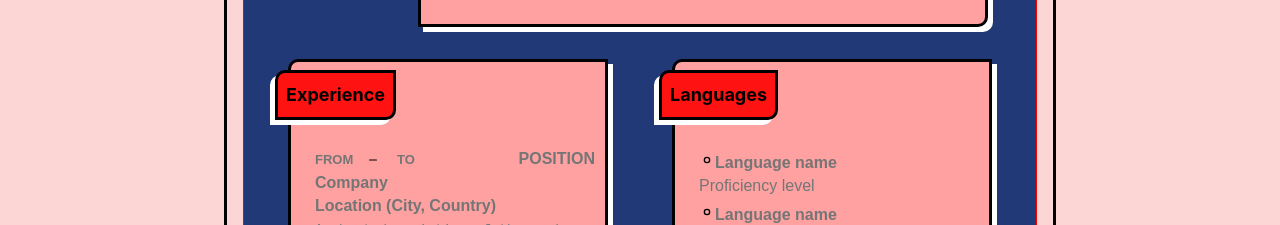
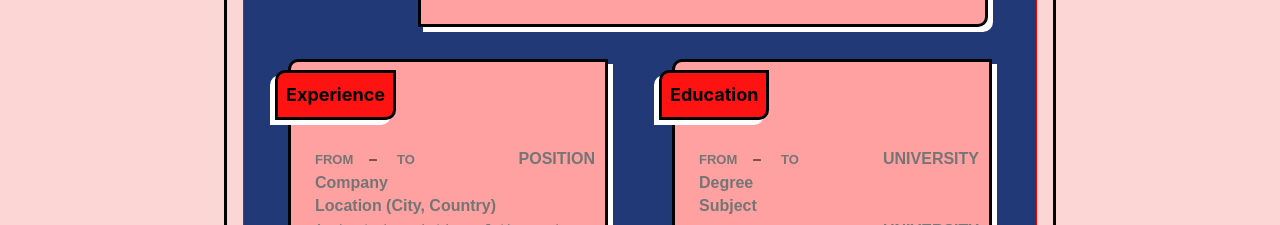
Before and after one commit to sasha-valderrama/generate-your-CV, a React (Create React App) app: page /cv-form in a window 1280 px wide. Shown: the part 575-800 px from the top of the page. Built offline with nearby package versions, Linux system fonts and the light colour scheme.

Commit message:
Education section is updating

```diff
--- a/src/components/form/index.js
+++ b/src/components/form/index.js
@@ -10,10 +10,13 @@ import { BodyWrapper } from './body/BodyWrapper';
 import Language from './sections/Language';
 import Skill from './sections/Skills';
 import Experience from './sections/Experience';
+import EducationItem from './sections/EducationItem';
 
 export default function Form() {
-  const [{ profile, about, experiences, languages, skills }, dispatch] =
-    useReducer(reducer, initialState);
+  const [
+    { profile, about, experiences, education, languages, skills },
+    dispatch,
+  ] = useReducer(reducer, initialState);
 
   const handleChangeProfile = (e) => {
     dispatch({
@@ -30,9 +33,21 @@ export default function Form() {
       about: about,
     });
   };
+
   const handleChangeExperiences = (id, key, value) => {
     dispatch({
       type: 'UPDATE_EXPERIENCES',
+      payload: {
+        id,
+        key,
+        value,
+      },
+    });
+  };
+
+  const handleChangeEducation = (id, key, value) => {
+    dispatch({
+      type: 'UPDATE_EDUCATION',
       payload: {
         id,
         key,
@@ -66,7 +81,7 @@ export default function Form() {
   // console.log(profile);     //Updates!!!
   // console.log(about);       //Updates!!!
   // console.log(experiences); //Update!!!
-  // console.log(education);   //
+  console.log(education); //
   // console.log(languages);   //Updates!!!
   // console.log(skills);      // Updates!!!
   return (
@@ -99,11 +114,17 @@ export default function Form() {
               );
             })}
           </Section>
-          {/* <Section right subtitle="Education">
-            {testingEducation.map((item) => {
-              return <SectionListItem key={nanoid()}>{item}</SectionListItem>;
+          <Section right subtitle="Education">
+            {education.map((item) => {
+              return (
+                <EducationItem
+                  key={item.id}
+                  item={item}
+                  onChangeEducation={handleChangeEducation}
+                />
+              );
             })}
-          </Section> handleChangeExperience*/}
+          </Section>
           <Section subtitle="Languages">
             {languages.map((language) => {
               return (
--- /dev/null
+++ b/src/components/form/sections/EducationItem.js
@@ -0,0 +1,143 @@
+import React from 'react';
+import { SectionListItem } from './Section';
+import styled from '@emotion/styled';
+import { BsDash } from 'react-icons/bs';
+
+export default function EducationItem({ item, onChangeEducation }) {
+  const handleFromChange = (e) => {
+    const { value } = e.target;
+    onChangeEducation(item.id, 'from', value);
+  };
+
+  const handleToChange = (e) => {
+    const { value } = e.target;
+    onChangeEducation(item.id, 'to', value);
+  };
+
+  const handleUniversityChange = (e) => {
+    const { value } = e.target;
+    onChangeEducation(item.id, 'university', value);
+  };
+  const handleDegreeChange = (e) => {
+    const { value } = e.target;
+    onChangeEducation(item.id, 'degree', value);
+  };
+  const handleSubjectChange = (e) => {
+    const { value } = e.target;
+    onChangeEducation(item.id, 'subject', value);
+  };
+
+  return (
+    <SectionListItem>
+      <EducationWrapper>
+        <HeadingWrapper>
+          <YearsWrapper>
+            <EducationYear
+              left
+              type="text"
+              id={`${item.id}-from`}
+              name="from"
+              value={item.from}
+              onChange={(e) => handleFromChange(e)}
+              placeholder="FROM"
+            />
+            <BsDash />
+            <EducationYear
+              type="text"
+              id={`${item.id}-to`}
+              name="to"
+              value={item.to}
+              onChange={(e) => handleToChange(e)}
+              placeholder="TO"
+            />
+          </YearsWrapper>
+          <EducationInput
+            right
+            type="text"
+            id={`${item.id}-university`}
+            name="university"
+            value={item.university}
+            onChange={(e) => handleUniversityChange(e)}
+            placeholder="University"
+          />
+        </HeadingWrapper>
+        <EducationInput
+          type="text"
+          id={`${item.id}-degree`}
+          name="degree"
+          value={item.degree}
+          onChange={(e) => handleDegreeChange(e)}
+          placeholder="Degree"
+        />
+        <EducationInput
+          type="text"
+          id={`${item.id}-subject`}
+          name="subject"
+          value={item.subject}
+          onChange={(e) => handleSubjectChange(e)}
+          placeholder="Subject"
+        />
+      </EducationWrapper>
+    </SectionListItem>
+  );
+}
+
+const EducationWrapper = styled.div`
+  display: flex;
+  flex-direction: column;
+  width: fit-content;
+  height: fit-content;
+  justify-content: flex-start;
+  gap: 0.5rem;
+`;
+
+const HeadingWrapper = styled.div`
+  display: flex;
+  width: 280px;
+  justify-content: space-between;
+  // border: 2px solid blue;
+  gap: 1.2rem;
+  font-weight: bold;
+`;
+
+const YearsWrapper = styled.div`
+  display: flex;
+  // border: 1px solid red;
+  width: fit-content;
+`;
+
+const EducationYear = styled.input`
+  font-weight: bold;
+  width: 50px;
+  background-color: inherit;
+  border: none;
+  text-align: ${(props) => (props.left ? 'left' : 'center')};
+  &:hover,
+  &:focus {
+    color: ${(props) => props.theme.colors.white};
+    outline: none;
+  }
+  ::placeholder {
+    font-size: ${(props) => props.theme.fontSize.sm};
+  }
+`;
+
+const EducationInput = styled.input`
+  border: none;
+  background-color: inherit;
+  font-size: inherit;
+  width: 100%;
+  font-weight: bold;
+  text-transform: ${(props) => (props.right ? 'uppercase' : '')};
+  color: ${(props) => props.theme.colors.black};
+  font-size: ${(props) => props.theme.fontSize.sm};
+  text-align: ${(props) => (props.right ? 'right' : 'left')};
+  &:hover,
+  &:focus {
+    color: ${(props) => props.theme.colors.white};
+    outline: none;
+  }
+  ::placeholder {
+    font-size: ${(props) => props.theme.fontSize.md};
+  }
+`;
--- a/src/data.js
+++ b/src/data.js
@@ -56,6 +56,32 @@ export const newValues = {
       description: '',
     },
   ],
+  education: [
+    {
+      id: nanoid(5),
+      from: '',
+      to: '',
+      university: '',
+      degree: '',
+      subject: '',
+    },
+    {
+      id: nanoid(5),
+      from: '',
+      to: '',
+      university: '',
+      degree: '',
+      subject: '',
+    },
+    {
+      id: nanoid(5),
+      from: '',
+      to: '',
+      university: '',
+      degree: '',
+      subject: '',
+    },
+  ],
   languages: [
     { id: nanoid(5), langName: '', proficiency: '' },
     { id: nanoid(5), langName: '', proficiency: '' },
@@ -78,6 +104,7 @@ export const initialState = {
   profile: newValues.profile,
   about: newValues.about,
   experiences: newValues.experiences,
+  education: newValues.education,
   languages: newValues.languages,
   skills: newValues.skills,
 };
--- a/src/util/reducer.js
+++ b/src/util/reducer.js
@@ -27,6 +27,19 @@ export const reducer = (state, action) => {
             };
           }
           return experience;
+        }),
+      };
+    case 'UPDATE_EDUCATION':
+      return {
+        ...state,
+        education: state.education.map((item) => {
+          if (item.id === action.payload.id) {
+            return {
+              ...item,
+              [action.payload.key]: action.payload.value,
+            };
+          }
+          return item;
         }),
       };
     case 'UPDATE_LANGUAGES':
```
